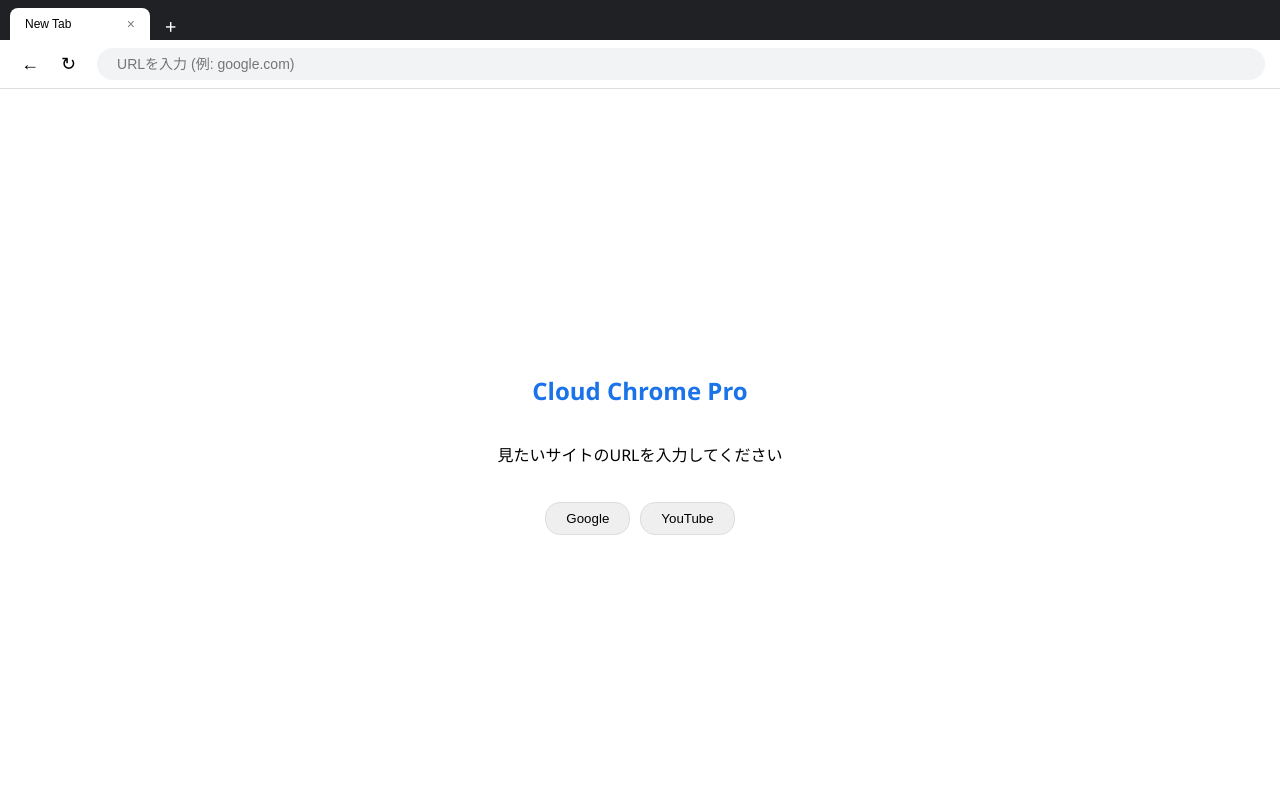
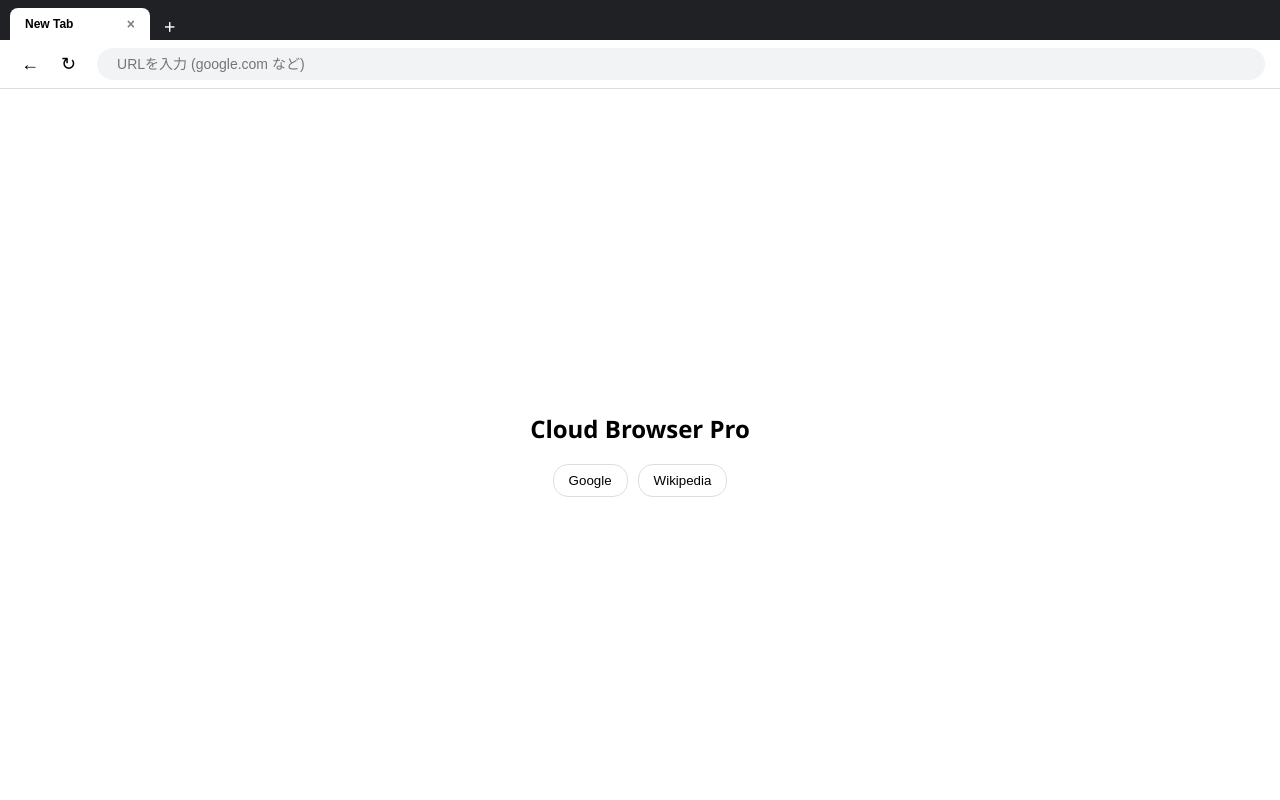
Before and after one commit to xianrendesu-max/Naninuneno, a FastAPI app: page / in a window 1280 px wide. Run offline with FastAPI, Linux system fonts and the light colour scheme.

Commit message:
Update index.html

```diff
--- a/templates/index.html
+++ b/templates/index.html
@@ -2,150 +2,140 @@
 <html lang="ja">
 <head>
     <meta charset="UTF-8">
-    <meta name="viewport" content="width=device-width, initial-scale=1.0">
-    <title>にゃんこ</title>
+    <title>Cloud Chrome Elite</title>
     <style>
         :root { --bg: #202124; --toolbar: #35363a; --tab-active: #fff; --accent: #1a73e8; }
         body, html { margin: 0; padding: 0; height: 100%; background: var(--bg); font-family: 'Segoe UI', sans-serif; overflow: hidden; }
 
-        /* レイアウト */
         .browser { display: flex; flex-direction: column; height: 100%; }
 
         /* タブバー */
-        .tab-strip { display: flex; background: var(--bg); padding: 8px 10px 0; gap: 5px; align-items: flex-end; overflow-x: auto; }
-        .tab { background: var(--toolbar); color: #fff; padding: 8px 15px; border-radius: 8px 8px 0 0; cursor: pointer; font-size: 12px; min-width: 140px; border: none; display: flex; align-items: center; transition: 0.2s; position: relative; }
-        .tab.active { background: var(--tab-active); color: #000; }
-        .tab .close { margin-left: auto; font-size: 14px; opacity: 0.5; }
-        .add-tab { color: #fff; font-size: 20px; padding: 0 10px; cursor: pointer; }
+        .tab-bar { display: flex; background: var(--bg); padding: 8px 10px 0; gap: 4px; align-items: flex-end; }
+        .tab { background: var(--toolbar); color: white; padding: 8px 15px; border-radius: 8px 8px 0 0; border: none; font-size: 12px; cursor: pointer; min-width: 140px; display: flex; align-items: center; transition: 0.2s; }
+        .tab.active { background: var(--tab-active); color: black; font-weight: bold; }
+        .tab .close { margin-left: auto; opacity: 0.5; font-size: 14px; }
+        .add-btn { color: white; font-size: 20px; padding: 0 10px; cursor: pointer; }
 
-        /* アドレスバー・ツールバー */
-        .toolbar { background: #fff; padding: 8px 15px; display: flex; align-items: center; gap: 15px; border-bottom: 1px solid #ddd; }
-        .nav-btns { display: flex; gap: 10px; }
-        .address-bar { flex-grow: 1; background: #f1f3f4; border-radius: 20px; border: none; padding: 8px 20px; font-size: 14px; outline: none; transition: 0.2s; }
+        /* ツールバー */
+        .toolbar { background: white; padding: 8px 15px; display: flex; align-items: center; gap: 15px; border-bottom: 1px solid #ddd; z-index: 10; }
+        .address-bar { flex-grow: 1; background: #f1f3f4; border: none; border-radius: 20px; padding: 8px 20px; font-size: 14px; outline: none; }
         .address-bar:focus { background: #fff; box-shadow: 0 0 0 2px var(--accent); }
 
-        /* ビューポート（アニメーション） */
-        .viewport-container { flex-grow: 1; position: relative; background: #fff; }
-        .view-wrapper { width: 100%; height: 100%; position: absolute; display: none; }
-        .view-wrapper.active { display: block; }
+        /* コンテンツ領域 */
+        .viewport-container { flex-grow: 1; position: relative; background: white; }
+        .tab-view { width: 100%; height: 100%; position: absolute; display: none; }
+        .tab-view.active { display: block; }
+
+        /* 読み込みアニメーション */
         iframe { width: 100%; height: 100%; border: none; opacity: 0; transition: opacity 0.4s ease; }
         iframe.ready { opacity: 1; }
 
-        /* ローディングアニメーション */
-        .spinner {
-            position: absolute; top: 50%; left: 50%; transform: translate(-50%, -50%);
-            width: 30px; height: 30px; border: 3px solid #f3f3f3; border-top: 3px solid var(--accent);
-            border-radius: 50%; animation: spin 1s linear infinite; display: none;
-        }
-        @keyframes spin { 0% { transform: translate(-50%, -50%) rotate(0deg); } 100% { transform: translate(-50%, -50%) rotate(360deg); } }
-        @keyframes fadeIn { from { opacity: 0; } to { opacity: 1; } }
+        .loader { position: absolute; top: 0; left: 0; width: 100%; height: 3px; background: transparent; z-index: 20; }
+        .progress { width: 0%; height: 100%; background: var(--accent); transition: width 0.3s; }
 
         /* ホーム画面 */
-        .home-overlay { position: absolute; inset: 0; background: #fff; display: flex; flex-direction: column; align-items: center; justify-content: center; z-index: 5; animation: fadeIn 0.5s; }
+        .home { position: absolute; inset: 0; background: white; display: flex; flex-direction: column; align-items: center; justify-content: center; z-index: 5; }
+        .btn { border: 1px solid #ddd; background: white; padding: 8px 15px; border-radius: 15px; cursor: pointer; }
     </style>
 </head>
 <body>
 <div class="browser">
-    <div class="tab-strip" id="tabBar">
-        <span class="add-tab" onclick="addTab()">+</span>
+    <div class="loader"><div id="pBar" class="progress"></div></div>
+    <div class="tab-bar" id="tabBar">
+        <span class="add-btn" onclick="addTab()">+</span>
     </div>
     <div class="toolbar">
-        <div class="nav-btns">
-            <button style="border:none; background:none; cursor:pointer; font-size:18px;" onclick="navAction('back')">←</button>
-            <button style="border:none; background:none; cursor:pointer; font-size:18px;" onclick="navAction('reload')">↻</button>
+        <div style="display:flex; gap:10px;">
+            <button onclick="nav('back')" style="border:none;background:none;cursor:pointer;font-size:18px;">←</button>
+            <button onclick="nav('reload')" style="border:none;background:none;cursor:pointer;font-size:18px;">↻</button>
         </div>
-        <input type="text" id="urlInput" class="address-bar" placeholder="URLを入力 (例: google.com)" onkeydown="if(event.key==='Enter') navigate()">
+        <input type="text" id="addr" class="address-bar" placeholder="URLを入力 (google.com など)" onkeydown="if(event.key==='Enter') load()">
     </div>
-    <div class="viewport-container" id="viewport">
-        </div>
+    <div class="viewport-container" id="vp"></div>
 </div>
 
 <script>
     let tabs = [];
-    let currentId = null;
+    let activeId = null;
 
     function addTab() {
         const id = 'ifr_' + Date.now();
-
-        // Tab UI
         const tab = document.createElement('button');
         tab.className = 'tab';
-        tab.id = 'tab_' + id;
+        tab.id = 't_' + id;
         tab.innerHTML = `<span>New Tab</span><span class="close" onclick="closeTab('${id}', event)">×</span>`;
         tab.onclick = () => switchTab(id);
-        document.getElementById('tabBar').insertBefore(tab, document.querySelector('.add-tab'));
+        document.getElementById('tabBar').insertBefore(tab, document.querySelector('.add-btn'));
 
-        // Viewport UI
-        const wrapper = document.createElement('div');
-        wrapper.className = 'view-wrapper';
-        wrapper.id = 'wrap_' + id;
-        wrapper.innerHTML = `
-            <div class="home-overlay" id="home_${id}">
-                <h2 style="color:var(--accent)">Cloud Chrome Pro</h2>
-                <p>見たいサイトのURLを入力してください</p>
-                <div style="display:flex; gap:10px; margin-top:20px;">
-                    <button onclick="quick('google.com')" style="padding:8px 20px; border-radius:15px; border:1px solid #ddd; cursor:pointer;">Google</button>
-                    <button onclick="quick('youtube.com')" style="padding:8px 20px; border-radius:15px; border:1px solid #ddd; cursor:pointer;">YouTube</button>
+        const view = document.createElement('div');
+        view.className = 'tab-view';
+        view.id = 'v_' + id;
+        view.innerHTML = `
+            <div class="home" id="h_${id}">
+                <h2>Cloud Browser Pro</h2>
+                <div style="display:flex; gap:10px;">
+                    <button class="btn" onclick="quick('google.com')">Google</button>
+                    <button class="btn" onclick="quick('wikipedia.org')">Wikipedia</button>
                 </div>
             </div>
-            <div class="spinner" id="spin_${id}"></div>
-            <iframe id="${id}" onload="onLoad('${id}')"></iframe>
+            <iframe id="${id}" onload="done('${id}')"></iframe>
         `;
-        document.getElementById('viewport').appendChild(wrapper);
-
+        document.getElementById('vp').appendChild(view);
         tabs.push(id);
         switchTab(id);
     }
 
     function switchTab(id) {
-        currentId = id;
-        document.querySelectorAll('.tab').forEach(t => t.classList.remove('active'));
-        document.querySelectorAll('.view-wrapper').forEach(v => v.classList.remove('active'));
+        activeId = id;
+        document.querySelectorAll('.tab, .tab-view').forEach(el => el.classList.remove('active'));
+        document.getElementById('t_'+id).classList.add('active');
+        document.getElementById('v_'+id).classList.add('active');
 
-        document.getElementById('tab_' + id).classList.add('active');
-        document.getElementById('wrap_' + id).classList.add('active');
-
-        const currentUrl = document.getElementById(id).src.split('url=')[1];
-        document.getElementById('urlInput').value = currentUrl ? decodeURIComponent(currentUrl) : '';
+        const currentUrl = document.getElementById(id).getAttribute('data-url');
+        document.getElementById('addr').value = currentUrl || '';
     }
 
-    function navigate() {
-        const input = document.getElementById('urlInput');
-        let url = input.value;
+    function load() {
+        let url = document.getElementById('addr').value;
         if (!url) return;
         if (!url.startsWith('http')) url = 'https://' + url;
 
-        document.getElementById('home_' + currentId).style.display = 'none';
-        document.getElementById('spin_' + currentId).style.display = 'block';
+        document.getElementById('h_' + activeId).style.display = 'none';
+        document.getElementById('pBar').style.width = '70%';
 
-        const ifr = document.getElementById(currentId);
+        const ifr = document.getElementById(activeId);
         ifr.classList.remove('ready');
-        ifr.src = '/proxy?url=' + encodeURIComponent(url);
+        ifr.setAttribute('data-url', url);
 
-        document.getElementById('tab_' + currentId).querySelector('span').innerText = url.split('/')[2];
+        // Base64難読化して送信
+        const b64 = btoa(unescape(encodeURIComponent(url)));
+        ifr.src = '/proxy?b64url=' + b64;
     }
 
-    function onLoad(id) {
-        document.getElementById('spin_' + id).style.display = 'none';
-        document.getElementById(id).classList.add('ready');
+    function done(id) {
+        if (id === activeId) document.getElementById('pBar').style.width = '100%';
+        setTimeout(() => {
+            if (id === activeId) document.getElementById('pBar').style.width = '0%';
+            document.getElementById(id).classList.add('ready');
+        }, 300);
+        const url = document.getElementById(id).getAttribute('data-url');
+        if (url) document.getElementById('t_'+id).querySelector('span').innerText = url.split('/')[2];
     }
 
-    function quick(u) { document.getElementById('urlInput').value = u; navigate(); }
-    function navAction(a) {
-        const ifr = document.getElementById(currentId);
-        if(a === 'back') ifr.contentWindow.history.back();
-        if(a === 'reload') navigate();
+    function quick(u) { document.getElementById('addr').value = u; load(); }
+    function nav(type) {
+        const ifr = document.getElementById(activeId);
+        if(type === 'back') ifr.contentWindow.history.back();
+        if(type === 'reload') load();
     }
-
     function closeTab(id, e) {
         e.stopPropagation();
-        document.getElementById('tab_' + id).remove();
-        document.getElementById('wrap_' + id).remove();
+        document.getElementById('t_'+id).remove();
+        document.getElementById('v_'+id).remove();
         tabs = tabs.filter(t => t !== id);
         if(tabs.length > 0) switchTab(tabs[tabs.length-1]);
     }
 
-    // 初期起動
     addTab();
 </script>
 </body>
```
